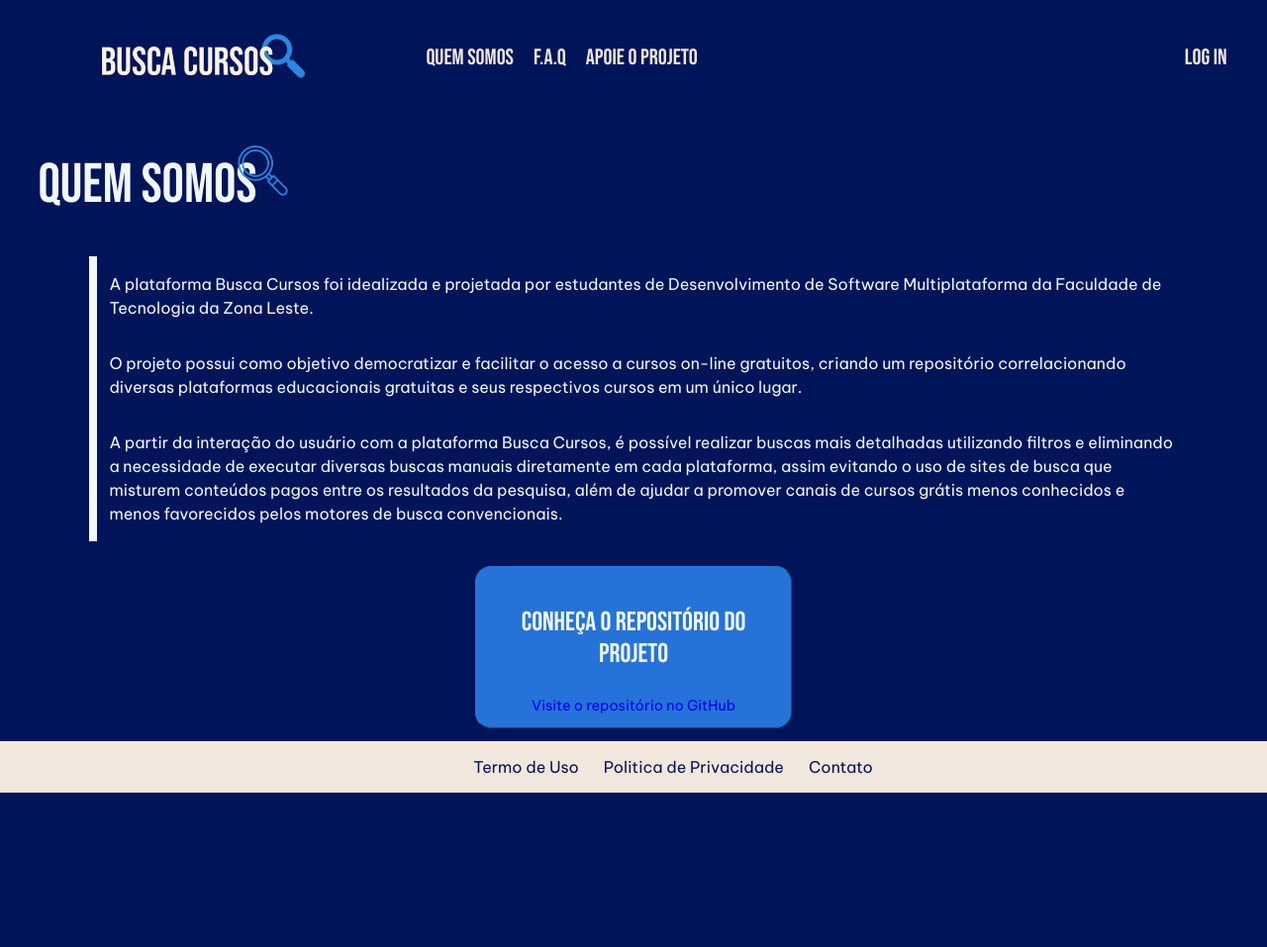
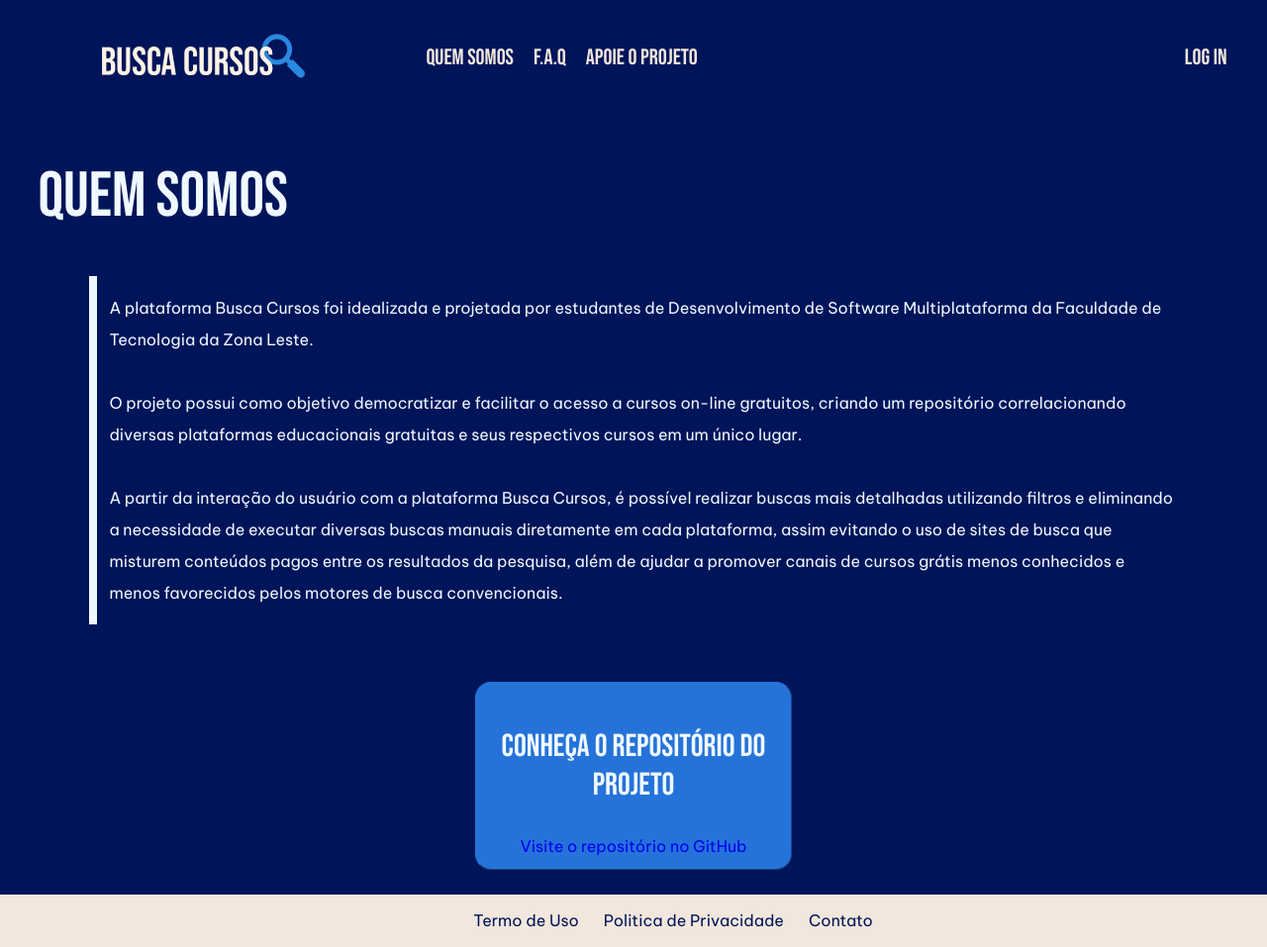
Before and after one commit to Gabidanety/ProjetoIntegrado_DSM, a PHP site: page /Pages/quemSomos.html in a window 1280 px wide; the page is wider, and only the part inside the window is pictured. Shown: that part at 99% size. Before the commit the page ends 801 px from the top of that part, so only its background shows below. Run offline with PHP 8.4, Linux system fonts and the light colour scheme.

Commit message:
ajustes na pagina quem somos e no css

```diff
--- a/Css/quemSomos.css
+++ b/Css/quemSomos.css
@@ -46,21 +46,23 @@ input{
 body {
     margin: 0;
     padding: 0;
+    overflow-x: hidden;
     max-width: 100vw;
-    overflow-x: hidden;
+    background-color: var(--azul-escuro);
+
+
 }
 
 .div_container{
-    width: 100%;
-    background-color: var(--azul-escuro);
     height: 100%;
+
 }
 
 /* HEADER */
 
 header{
     width: 100%;
-    height: 10%;
+    height: 20%;
     display: flex;
     justify-content: space-between;
     align-items: center;
@@ -90,7 +92,7 @@ nav{
     width: 70%;
     justify-content: center;
     align-items: center;
-    height: 10%;
+    height: 20%;
 }
 nav ul{
     list-style: none;
@@ -131,37 +133,41 @@ nav a:hover{
 }
 main{
     background-color: var(--azul-escuro);
+    height:70%;
 }
 
 /* Titulo */
 .div-titulo{
     display: flex;
-    height: 40%;
+    height: 30%;
     width: 100%;
     bottom: 0;
+    background-color: transparent;
+
 }
 .div-titulo h1{
     color: var(--branco);
-    font-size: 3.5rem;
+    font-size: 4.0rem;
    padding-left: 3%;
 }
-.div-titulo img{
+/* .div-titulo img{
    width: 4%;
    height: 4%;
    position: relative;
    margin-top: 30px;
    margin-left: -1.5%;
-}
+} */
 
 /* TEXTO */
 
 .div-texto{
     width: 100%;
-    height: 60%;
+    height: 50%;
     display: flex;
     flex-direction: column;
     border-left: 8px solid var(--branco);
     margin-left: 7%; /* Espaço entre a borda e o texto */
+    background-color: transparent;
 
 }
 .div-texto p{
@@ -169,7 +175,7 @@ main{
     font-size: 1.0rem;
     padding-left: 1%;
     padding-right: 15%;
-    line-height: 1.5;
+    line-height: 2.0;
 
 }
 /* Botao */
@@ -179,6 +185,12 @@ main{
     align-items: center;
     padding-top: 2%;
     padding-bottom: 1%;
+    width: 100%;
+    height: 20%;
+    margin-top: 2.5%;
+    margin-bottom: 1.0%;
+    background-color: transparent;
+
 }
 .div-button button{
    width: 25%;
@@ -192,12 +204,12 @@ main{
     padding: 1%;
 }
 .div-button button h3{
-    font-size: 1.7rem;
+    font-size: 2.0rem;
     font-weight: 900;
 
 }
 .div-button button a{
-    font-size: 0.9rem;
+    font-size: 1.0rem;
     text-decoration: none;
 
 }
@@ -205,7 +217,7 @@ main{
     color: var(--branco);
     transition: 0.3s;
     font-weight: 700;
-    font-size: 1.0rem;
+    font-size: 1.1rem;
 }
 
 /* FOOTER */
@@ -217,6 +229,7 @@ footer{
     justify-content: center;
     align-items: center;
     padding: 0 20px;
+    padding-bottom: 0.1%;
 }
 
 footer ul{
--- a/Pages/quemSomos.html
+++ b/Pages/quemSomos.html
@@ -4,12 +4,13 @@
 <head>
     <meta charset="UTF-8">
     <meta name="viewport" content="width=device-width, initial-scale=1.0">
-    <title>Quem Somos</title>
+    <title>BuscaCursos | Quem Somos</title>
     <link rel="stylesheet" href="/css/quemSomos.css"> <!-- css dessa pagina -->
 </head>
 
 <body>
     <div class="div_container">
+
         <!--HEADER E NAVE -->
         <header>
             <div class="div-logo">
@@ -23,10 +24,10 @@
                     <li><a href="/Pages/quemSomos.html">
                             <h3>QUEM SOMOS</h3>
                         </a></li>
-                    <li><a href="">
+                    <li><a href="/Pages/faq.html">
                             <h3>F.A.Q</h3>
                         </a></li>
-                    <li><a href="">
+                    <li><a href="/Pages/apoieProjeto.html">
                             <h3>APOIE O PROJETO</h3>
                         </a></li>
                 </ul>
@@ -36,6 +37,7 @@
                     </a>
                 </div>
             </nav>
+
         </header>
 
 
@@ -44,18 +46,21 @@
             <!-- Titulo -->
             <div class="div-titulo">
                 <h1>QUEM SOMOS</h1>
-            <img src="../assets/images/icone_lupa.png" alt="" class="img-lupa">
+                <!-- <img src="../assets/images/icone_lupa.png" alt="" class="img-lupa"> -->
             </div>
 
             <!-- texto -->
             <div class="div-texto">
                 <p>A plataforma Busca Cursos foi idealizada e projetada por estudantes de Desenvolvimento de Software
                     Multiplataforma da Faculdade de Tecnologia da Zona Leste.</p>
-            <p>O projeto possui como objetivo democratizar e facilitar o acesso a cursos on-line gratuitos, criando um
-                repositório correlacionando diversas plataformas educacionais gratuitas e seus respectivos cursos em um
+                <p>O projeto possui como objetivo democratizar e facilitar o acesso a cursos on-line gratuitos, criando
+                    um
+                    repositório correlacionando diversas plataformas educacionais gratuitas e seus respectivos cursos em
+                    um
                     único lugar.</p>
                 <p>A partir da interação do usuário com a plataforma Busca Cursos, é possível realizar buscas mais
-                detalhadas utilizando filtros e eliminando a necessidade de executar diversas buscas manuais diretamente
+                    detalhadas utilizando filtros e eliminando a necessidade de executar diversas buscas manuais
+                    diretamente
                     em cada plataforma, assim evitando o uso de sites de busca que misturem conteúdos pagos entre os
                     resultados da pesquisa, além de ajudar a promover canais de cursos grátis menos conhecidos e menos
                     favorecidos pelos motores de busca convencionais. </p>
@@ -66,14 +71,14 @@
             <div class="div-button">
                 <button>
                     <h3>conheça o repositório do projeto</h3>
-                <a href="https://github.com/Dorettto/ProjetoIntegrado_DSM" target="_blank" rel="noopener noreferrer">
+                    <a href="https://github.com/Dorettto/ProjetoIntegrado_DSM" target="_blank"
+                        rel="noopener noreferrer">
                         Visite o repositório no GitHub
                     </a>
                 </button>
             </div>
 
         </main>
-</div>
 
         <!-- FOOTER -->
         <footer>
@@ -83,6 +88,8 @@
                 <li><a href="">Contato</a></li>
             </ul>
         </footer>
+    </div>
+
 </body>
 
 </html>
```
Also changed, not shown: index.html (+9 -3 lines). Lines whose indentation alone changed are shown as unchanged.
